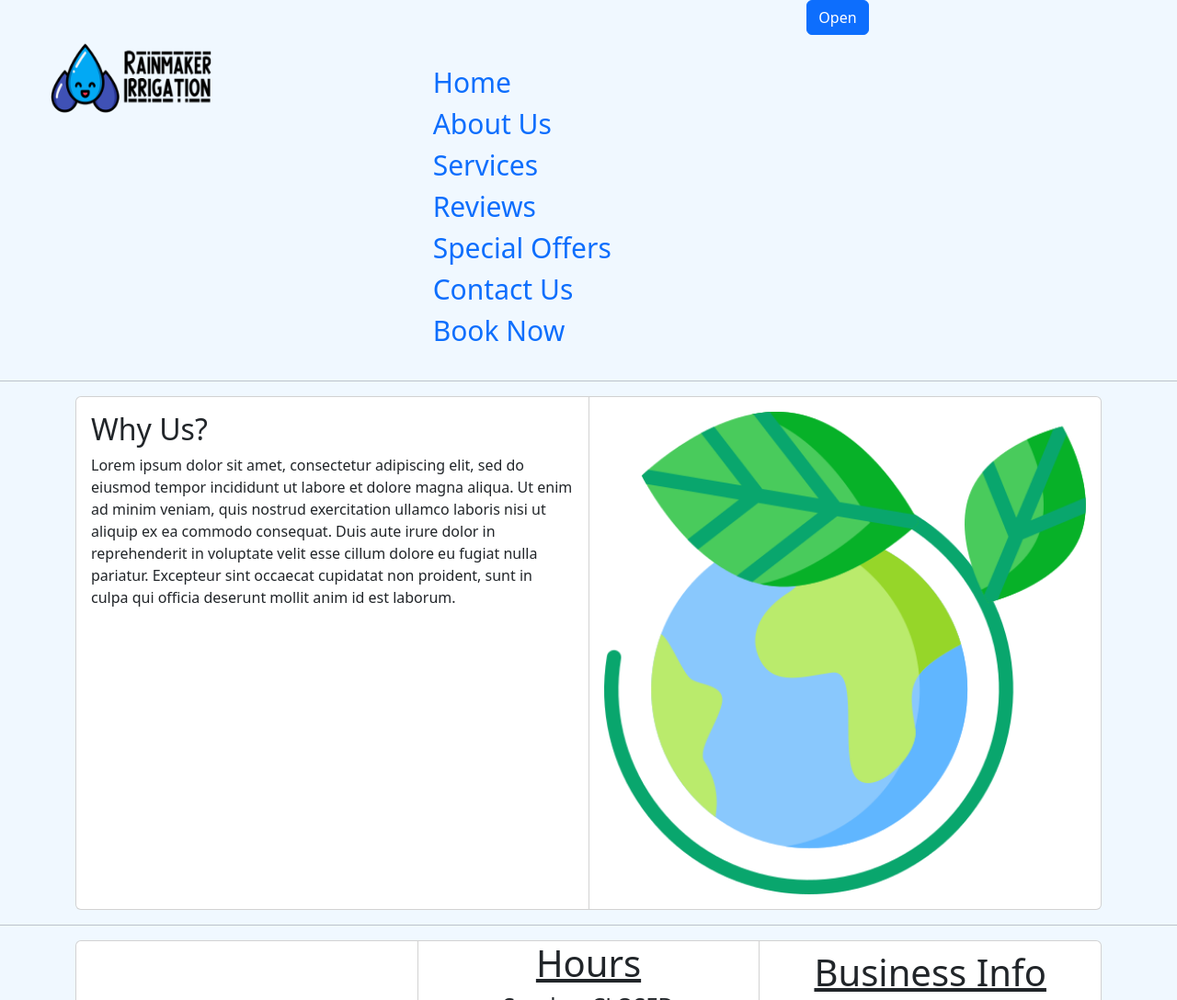
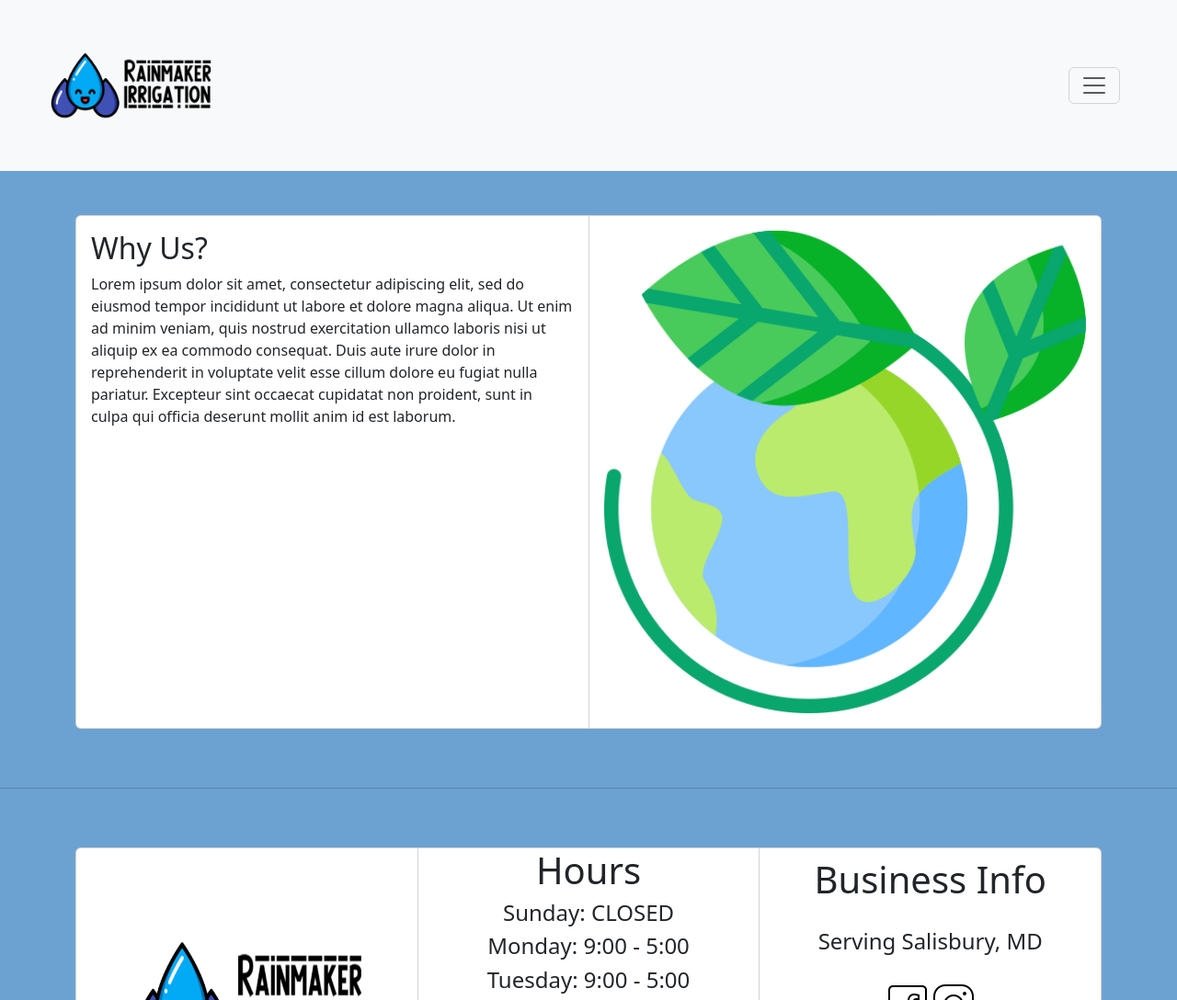
Before and after one commit to tkofb/NaturesCanvas, a plain HTML site: page index/index.html in a window 1280 px wide. Shown: the top 1088 px of the page at 92% size. Drawn offline with nearby package versions, Linux system fonts and the light colour scheme.

Commit message:
Pretty happy with the navbar now and will get the kinks out of the footer tommorow

```diff
--- a/index/index.html
+++ b/index/index.html
@@ -14,58 +14,36 @@
     <link rel="stylesheet" type="text/css" href="/css/style.css">
 </head>
 
-<body style="background-color:aliceblue;">
+<body style="background-color:rgb(108, 162, 209);">
 
     <header>
-        <nav>
-            <div class="container-fluid" >
-                <div class="row row-cols-3">
-                    <div class="col">
-                        <img src="/images/transparent-logo.png" width="260" height="170">
-                    </div>
-                    <div class="col">
-                        <ul style="padding-top: 67px;">
-                            <li><a href="/index/index.html">Home</a></li>
-                            <li><a href="/additionalPages/about.html">About Us</a></li>
-                            <li><a href="/additionalPages/services.html">Services</a></li>
-                            <li><a href="/additionalPages/about.html">Reviews</a></li>
-                            <li><a href="/additionalPages/offers.html">Special Offers</a></li>
-                            <li><a href="/additionalPages/contact.html">Contact Us</a></li>
-                            <li><a href="/additionalPages/book.html">Book Now</a></li>
-                        </ul>
-                    </div>
-                    <div class="col">
-                        <div class="container">
-                            <button class="btn btn-primary" data-bs-toggle="modal" data-bs-target="#modal">Open</button>
+        <nav class="navbar navbar-expand-xxl navbar-light bg-light">
+            <div class="container-fluid">
+                <img src="/images/transparent-logo.png" width="260" height="170" alt="Brand Logo" class="navbar-brand">
+                <button style="margin-right: 50px;" class="navbar-toggler" type="button" data-bs-toggle="collapse" data-bs-target="#navbarSupportedContent" aria-controls="navbarSupportedContent" aria-expanded="false" aria-label="Toggle navigation">
+                <span class="navbar-toggler-icon"></span>
+                </button>
+                <!--Keep Flirting with the button in the navbar idea-->
+                <!--<li class = navbar-item> <button class="btn btn-primary"><a class="nav-link active" href="/index/index.html">Home</a></button> </li> -->
+                <div class="collapse navbar-collapse justify-content-end" id="navbarSupportedContent">
+                    <ul class="navbar-nav ">
+                        <li class = navbar-item> <a class="nav-link active" href="/index/index.html">Home</a></li>
+                        <li class = navbar-item><a class="nav-link" href="/additionalPages/about.html">About Us</a></li>
+                        <li class = navbar-item><a class="nav-link" href="/additionalPages/services.html">Services</a></li>
+                        <li class = navbar-item><a class="nav-link" href="/additionalPages/about.html">Reviews</a></li>
+                        <li class = navbar-item><a class="nav-link" href="/additionalPages/offers.html">Special Offers</a></li>
+                        <li class = navbar-item><a class="nav-link" href="/additionalPages/contact.html">Contact Us</a></li>
+                        <li class = navbar-item><a class="nav-link" href="/additionalPages/book.html">Book Now</a></li>
+                    </ul>
+                  </div>
 
-                            <div class="modal" id="modal" tabindex="-1">
-                                <div class="modal-dialog">
-                                  <div class="modal-content">
-                                    <div class="modal-header">
-                                      <h5 class="modal-title">Modal title</h5>
-                                      <button type="button" class="btn-close" data-bs-dismiss="modal" aria-label="Close"></button>
-                                    </div>
-                                    <div class="modal-body">
-                                      <p>Modal body text goes here.</p>
-                                    </div>
-                                    <div class="modal-footer">
-                                      <button type="button" class="btn btn-secondary" data-bs-dismiss="modal">Close</button>
-                                      <button type="button" class="btn btn-primary">Save changes</button>
-                                    </div>
-                                  </div>
-                                </div>
-                              </div>
-                        </div>
-                    </div>
-                </div>
             </div>
-            <hr>
         </nav>
-
     </header>
 
 
     <main>
+        <br><br>
         <article>
             <div class="container">
                 <div class="card-group">
@@ -89,14 +67,14 @@
                     </div>
                 </div>
             </div>
-
-
         </article>
+        <br><br>
     </main>
 
 
     <footer>
         <hr>
+        <br><br>
         <div class="container-lg">
             <div class="card-group">
                 <div class="grid-item card">
@@ -104,7 +82,7 @@
                 </div>
 
                 <div class="grid-item card">
-                    <h1><u>Hours</u></h1>
+                    <h1>Hours</h1>
                     <h4>Sunday: CLOSED</h1>
                     <h4>Monday: 9:00 - 5:00</h1>
                     <h4>Tuesday: 9:00 - 5:00</h1>
@@ -116,7 +94,7 @@
                 </div>
 
                 <div class="grid-item card">
-                    <h1><u>Business Info</u></h1>
+                    <h1>Business Info</h1>
                     <h4>Serving Salisbury, MD</h4>
                     <div class="icon-container">
                         <img src="/images/facebook-icon.png" alt="facebook icon">
```
